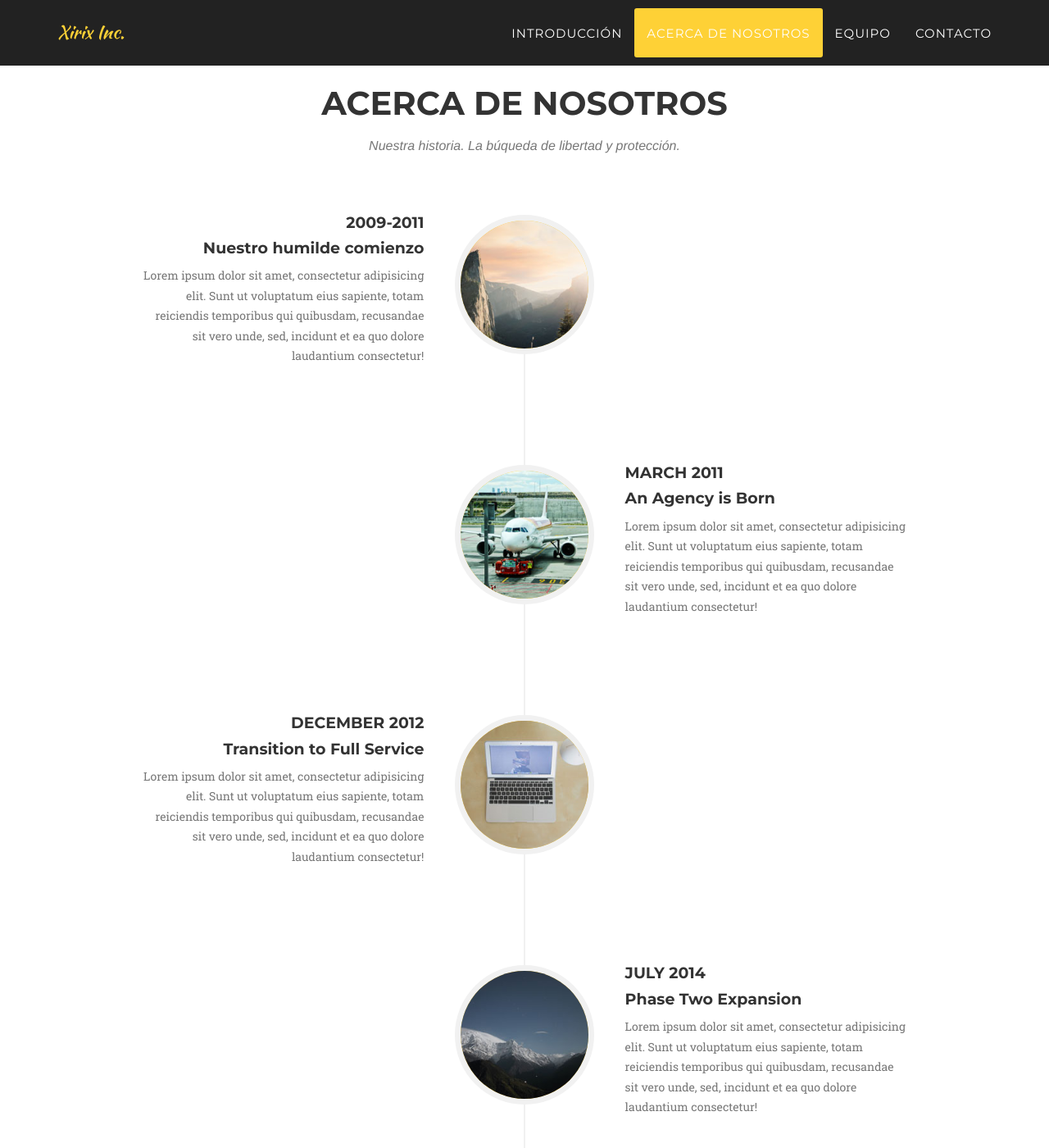
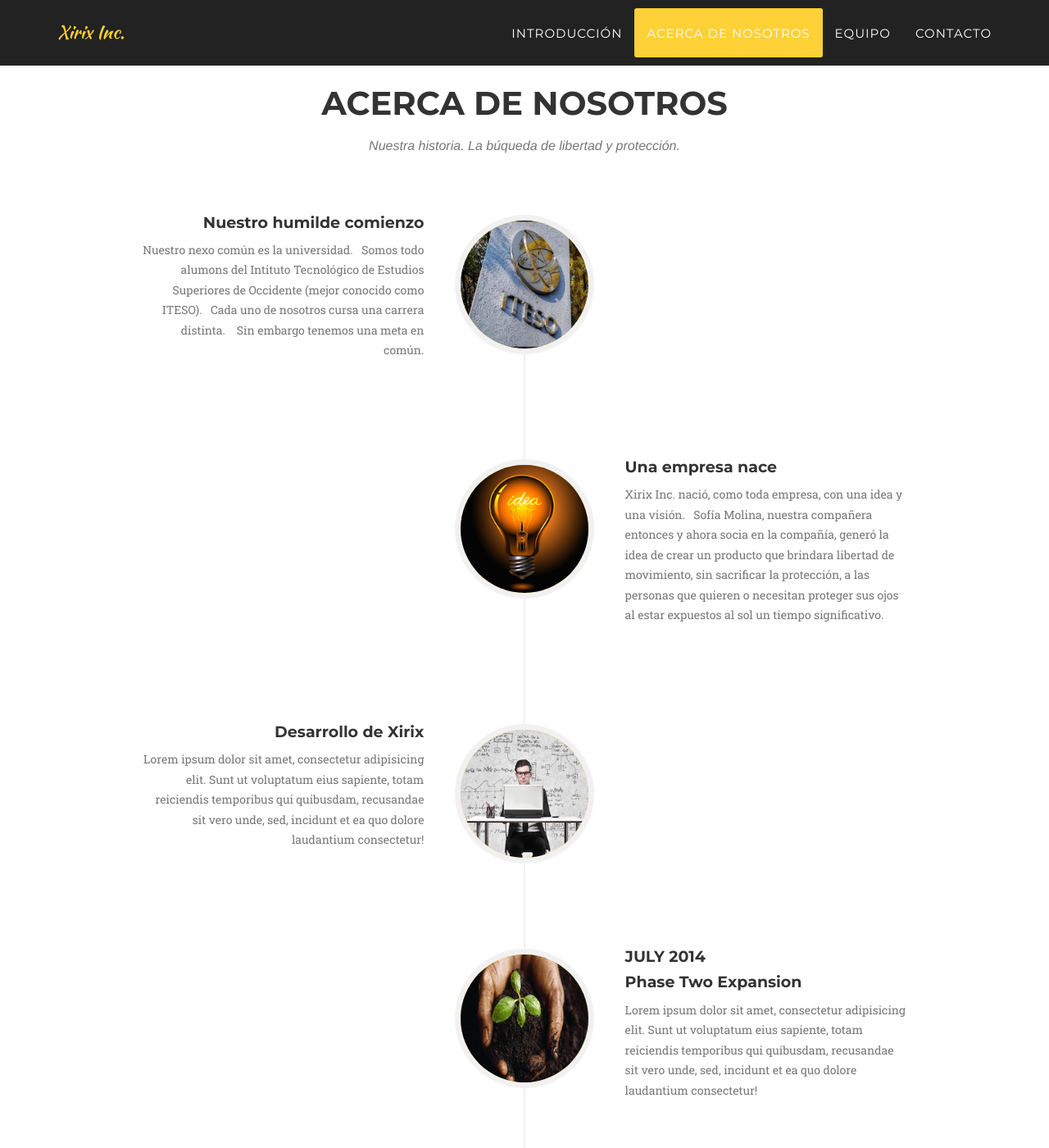
Before and after one commit to xirix-contact-lenses/xirix-contact-lenses, a Jekyll site: the page built from index.html, in a window 1280 px wide and 1400 px high, scrolled down 1621 px. Shown: the whole window at 82% size. Built offline with Jekyll 4.4.1, drawn with Linux system fonts in a browser that asks for light colours; some web fonts are replaced; some of the changed text lies outside the part shown.

Commit message:
Add rest of team.

```diff
--- a/_config.yml
+++ b/_config.yml
@@ -13,9 +13,9 @@ color:
 
 # Team names, titles and social links
 people:
-- name: Kay Garland
+- name: Sofía Molina
   pic: 1
-  position: Lead Designer
+  position: Dieseñadora en jefe
   social:
     - title: twitter
       url: #
@@ -24,9 +24,9 @@ people:
     - title: stack-overflow
       url: #
 
-- name: Larry Parker
+- name: Gabriel Hernandez
   pic: 2
-  position: Lead Marketer
+  position: Comercializador en jefe
   social:
     - title: twitter
       url: #
@@ -35,15 +35,37 @@ people:
     - title: linkedin
       url: #
 
-- name: Diana Petersen
+- name: Juan Pablo Ruiz
   pic: 3
-  position: Lead Developer
+  position: CEO
   social:
     - title: twitter
       url: #
     - title: facebook
       url: #
     - title: google-plus
+      url: #
+
+- name: Alfonso Higuera
+  pic: 4
+  position: Desarrollador en jefe
+  social:
+    - title: twitter
+      url: #
+    - title: facebook
+      url: #
+    - title: linkedin
+      url: #
+
+- name: José Luis Rivas
+  pic: 5
+  position: Jefe de Ingeniería
+  social:
+    - title: twitter
+      url: #
+    - title: facebook
+      url: #
+    - title: linkedin
       url: #
 
 # Social networks usernames (many more available: google-plus, flickr, dribbble, pinterest, instagram, tumblr, linkedin, etc.)
--- a/_includes/about.html
+++ b/_includes/about.html
@@ -16,11 +16,15 @@
                             </div>
                             <div class="timeline-panel">
                                 <div class="timeline-heading">
-                                    <h4>2009-2011</h4>
                                     <h4 class="subheading">Nuestro humilde comienzo</h4>
                                 </div>
                                 <div class="timeline-body">
-                                    <p class="text-muted">Lorem ipsum dolor sit amet, consectetur adipisicing elit. Sunt ut voluptatum eius sapiente, totam reiciendis temporibus qui quibusdam, recusandae sit vero unde, sed, incidunt et ea quo dolore laudantium consectetur!</p>
+                                    <p class="text-muted">
+                                        Nuestro nexo común es la universidad.&nbsp;&nbsp; Somos todo alumons del
+                                        Intituto Tecnológico de Estudios Superiores de Occidente (mejor conocido
+                                        como ITESO).&nbsp;&nbsp; Cada uno de nosotros cursa una carrera distinta.
+                                        &nbsp;&nbsp; Sin embargo tenemos una meta en común.
+                                    </p>
                                 </div>
                             </div>
                         </li>
@@ -30,11 +34,17 @@
                             </div>
                             <div class="timeline-panel">
                                 <div class="timeline-heading">
-                                    <h4>March 2011</h4>
-                                    <h4 class="subheading">An Agency is Born</h4>
+                                    <h4 class="subheading">Una empresa nace</h4>
                                 </div>
                                 <div class="timeline-body">
-                                    <p class="text-muted">Lorem ipsum dolor sit amet, consectetur adipisicing elit. Sunt ut voluptatum eius sapiente, totam reiciendis temporibus qui quibusdam, recusandae sit vero unde, sed, incidunt et ea quo dolore laudantium consectetur!</p>
+                                    <p class="text-muted">
+                                        Xirix Inc. nació, como toda empresa, con una idea y una visión.&nbsp;&nbsp;
+                                        Sofía Molina, nuestra compañera entonces y ahora socia en
+                                        la compañía, generó la idea de crear un producto que brindara libertad de
+                                        movimiento, sin sacrificar la protección, a las personas que quieren
+                                        o necesitan proteger sus ojos al estar expuestos al sol un tiempo
+                                        significativo.
+                                    </p>
                                 </div>
                             </div>
                         </li>
@@ -44,11 +54,12 @@
                             </div>
                             <div class="timeline-panel">
                                 <div class="timeline-heading">
-                                    <h4>December 2012</h4>
-                                    <h4 class="subheading">Transition to Full Service</h4>
+                                    <h4 class="subheading">Desarrollo de Xirix</h4>
                                 </div>
                                 <div class="timeline-body">
-                                    <p class="text-muted">Lorem ipsum dolor sit amet, consectetur adipisicing elit. Sunt ut voluptatum eius sapiente, totam reiciendis temporibus qui quibusdam, recusandae sit vero unde, sed, incidunt et ea quo dolore laudantium consectetur!</p>
+                                    <p class="text-muted">
+                                        Lorem ipsum dolor sit amet, consectetur adipisicing elit. Sunt ut voluptatum eius sapiente, totam reiciendis temporibus qui quibusdam, recusandae sit vero unde, sed, incidunt et ea quo dolore laudantium consectetur!
+                                    </p>
                                 </div>
                             </div>
                         </li>
--- a/_includes/team.html
+++ b/_includes/team.html
@@ -3,13 +3,13 @@
         <div class="container">
             <div class="row">
                 <div class="col-lg-12 text-center">
-                    <h2 class="section-heading">Our Amazing Team</h2>
-                    <h3 class="section-subheading text-muted">Lorem ipsum dolor sit amet consectetur.</h3>
+                    <h2 class="section-heading">Nuetro maravilloso equipo</h2>
+                    <h3 class="section-subheading text-muted">Quienes somos.</h3>
                 </div>
             </div>
             <div class="row">
                 {% for member in site.people %}
-                <div class="col-sm-4">
+                <div class="col-sm-3" style="width: 20%">
                     <div class="team-member">
                         <img src="img/team/{{ member.pic }}.jpg" class="img-responsive img-circle" alt="">
                         <h4>{{ member.name }}</h4>
@@ -18,16 +18,10 @@
                             {% for network in member.social %}
                             <li><a href="{{ network.url }}"><i class="fa fa-{{ network.title }}"></i></a>
                             {% endfor %}
-
                         </ul>
                     </div>
                 </div>
                 {% endfor %}
             </div>
-            <div class="row">
-                <div class="col-lg-8 col-lg-offset-2 text-center">
-                    <p class="large text-muted">Lorem ipsum dolor sit amet, consectetur adipisicing elit. Aut eaque, laboriosam veritatis, quos non quis ad perspiciatis, totam corporis ea, alias ut unde.</p>
-                </div>
-            </div>
         </div>
     </section>
--- a/_layouts/default.html
+++ b/_layouts/default.html
@@ -10,7 +10,6 @@
     {% include services.html %}
     {% include about.html %}
     {% include team.html %}
-    {% include clients.html %}
     {% include contact.html %}
     {% include footer.html %}
     {% include modals.html %}
```
Also changed, not shown: img/about/1.jpg, img/about/2.jpg, img/about/3.jpg, img/about/4.jpg, img/team/4.jpg (added), img/team/5.jpg (added).
